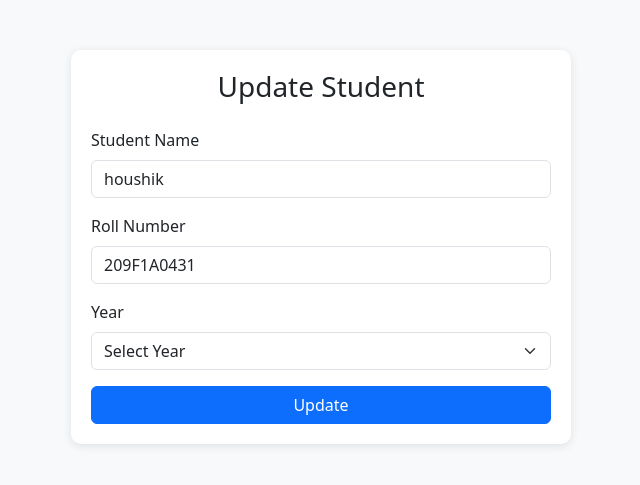
After one commit to Anieefn/Qr_attandance, a Django app: page /update_student/1/ in a window 1280 px wide. The commit adds this page. Shown: the top 485 px of the page, without its empty margins (319-959 px from the left). Run offline with Django 5.2, Linux system fonts and the light colour scheme; data comes from the database, SQL or seed files in the repository; both versions use the stored data as it was after the commit.

Commit message:
"final2"

```diff
--- a/scanner/models.py
+++ b/scanner/models.py
@@ -9,6 +9,7 @@ class Register(models.Model):
     roll_number = models.CharField(max_length=50)
     image = models.ImageField(upload_to='images/')
     qr = models.ImageField(upload_to='qr/',blank=True)
+    year = models.CharField(max_length=50,blank=True)
     def __str__(self):
         return f'{self.username}+{self.id}'
 
--- a/scanner/urls.py
+++ b/scanner/urls.py
@@ -4,9 +4,11 @@ from . import views
 urlpatterns = [
     path('', views.index, name='login'),
     path('signup/', views.signup, name='signup'),
-    path('home/<int:userid>/', views.teacher, name='home'),
+    path('home/<int:userid>/<int:year>/', views.teacher, name='home'),
     path('attendance/<int:userid>/', views.attendance, name='attendance'),
     path('student/<int:userid>/', views.student_dashboard, name='student'),
     path('report/<int:userid>/', views.report, name='report'),
     path('logout/', views.logout, name='logout'),
+    path('update_student/<int:userid>/', views.update_student, name='update_student'),
+    path('delete_student/<int:userid>/<int:student_id>/', views.delete_student, name='delete_student'),
 ]
--- a/scanner/views.py
+++ b/scanner/views.py
@@ -20,7 +20,7 @@ def index(request):
             if user.role == 'student':
                 return redirect('student', userid=user.id)
             elif user.role == 'teacher':
-                return redirect('home', userid=user.id)
+                return redirect('home', userid=user.id, year=1)
         else:
             # Only show error if form is submitted AND credentials are wrong
             return render(request, 'login.html', {
@@ -36,6 +36,7 @@ def signup(request):
         username = request.POST['username']
         password = request.POST['password']
         email = request.POST['email']
+        year = request.POST['year']
         roll_number = request.POST['roll_number']
         image = request.FILES.get('image')
 
@@ -52,7 +53,8 @@ def signup(request):
             email=email,
             roll_number=roll_number,
             image=image,
-            qr=qr_file
+            qr=qr_file,
+            year=year
         )
         user.save()
 
@@ -61,12 +63,12 @@ def signup(request):
 
     return render(request, 'signup.html')
 
-def teacher(request, userid):
+def teacher(request, userid, year=1):  # Default year is 1
     # Get teacher's own data
     user = get_object_or_404(Register, id=userid)
 
-    # Get all students
-    students = Register.objects.filter(role='student')
+    # Filter students by year
+    students = Register.objects.filter(role='student', year=year)
 
     student_data = []
     for student in students:
@@ -74,9 +76,11 @@ def teacher(request, userid):
         report = Report.objects.filter(roll_number=student.roll_number).first()
 
         student_data.append({
+            "id": student.id,
             "username": student.username,
             "roll_number": student.roll_number,
-            "image": getattr(student, "image", None),  # only works if you add an image field
+            "year":student.year,
+            "image": getattr(student, "image", None),
             "attendance_present": attendance.present if attendance else None,
             "attendance_date": attendance.date if attendance else None,
             "report_date": report.date if report else None
@@ -84,8 +88,8 @@ def teacher(request, userid):
 
     return render(request, 'home.html', {
         "userid": userid,
+        "year": year,
         "student_data": student_data,
-
     })
 
 
@@ -152,10 +156,12 @@ def student_dashboard(request, userid):
     report = Report.objects.filter(roll_number=student.roll_number).first()
 
     student_data = {
+        "id": student.id,
         "username": student.username,
         "roll_number": student.roll_number,
         "image": getattr(student, "image", None),
         "qr": getattr(student, "qr", None),
+        "year": student.year,
         "attendance_present": attendance.present if attendance else None,
         "attendance_date": attendance.date if attendance else None,
         "report_date": report.date if report else None
@@ -175,3 +181,24 @@ def report(request,userid):
 
 def logout(request):
     return render(request,'login.html')
+
+def delete_student(request, userid, student_id):
+    student = get_object_or_404(Register, id=student_id, role='student')
+    student.delete()
+    return redirect('home', userid=userid, year=1)  # Change year if needed
+
+def update_student(request, userid):
+    # Get the student to update
+    student = get_object_or_404(Register, id=userid)
+
+    if request.method == 'POST':
+        student.username = request.POST.get('username')
+        student.roll_number = request.POST.get('roll_number')
+        student.year = request.POST.get('year')
+        student.save()
+        return redirect('student', userid=userid)
+
+    return render(request, 'update.html', {
+        'student': student,
+        'userid': userid
+    })
--- a/templates/report.html
+++ b/templates/report.html
@@ -128,7 +128,7 @@
         <a class="navbar-brand" href="#">Teacher Dashboard</a>
         <ul class="navbar-nav">
             <li class="nav-item">
-                <a class="nav-link" href="{% url 'home' userid %}"><i class="fas fa-file-alt"></i> Home</a>
+                <a class="nav-link" href="{% url 'home' userid 1 %}"><i class="fas fa-file-alt"></i> Home</a>
             </li>
             <li class="nav-item">
                 <a class="nav-link" href="{% url 'attendance' userid %}"><i class="fas fa-qrcode"></i> Scanner</a>
--- a/templates/scan.html
+++ b/templates/scan.html
@@ -127,11 +127,11 @@
 <!-- Navbar -->
 <nav class="navbar navbar-expand-lg fixed-top">
     <div class="container-fluid px-4">
-        <a class="navbar-brand" href="{% url 'home' userid %}">Teacher Dashboard</a>
+        <a class="navbar-brand" href="{% url 'home' userid 1%}">Teacher Dashboard</a>
         <div class="collapse navbar-collapse justify-content-end">
             <ul class="navbar-nav">
                 <li class="nav-item">
-                    <a class="nav-link" href="{% url 'home' userid %}"><i class="fas fa-home"></i> Home</a>
+                    <a class="nav-link" href="{% url 'home' userid 1%}"><i class="fas fa-home"></i> Home</a>
                 </li>
                 <li class="nav-item">
                     <a class="nav-link" href="{% url 'report' userid %}"><i class="fas fa-file-alt"></i> Report</a>
--- a/templates/signup.html
+++ b/templates/signup.html
@@ -50,6 +50,10 @@
                 <input type="text" name="roll_number" id="roll_number" class="form-control" required>
             </div>
             <div class="mb-3">
+                <label for="year" class="form-label">Year</label>
+                <input type="text" name="year" id="roll_number" class="form-control" required>
+            </div>
+            <div class="mb-3">
                 <label for="image" class="form-label">Profile Image</label>
                 <input type="file" name="image" id="image" class="form-control" accept="image/*">
             </div>
--- a/templates/student_home.html
+++ b/templates/student_home.html
@@ -97,6 +97,7 @@
 <header>
     <span>Student Dashboard</span>
     <a href="{% url 'logout' %}">Logout</a>
+    <a style="margin-right: 30px" href="{% url 'update_student' userid %}">update</a>
 </header>
 
 <div class="container">
@@ -112,6 +113,8 @@
 
         <h2>{{ student_data.username }}</h2>
         <div class="info"><strong>Roll Number:</strong> {{ student_data.roll_number }}</div>
+        <div class="info"><strong>year:</strong> {{ student_data.year }}</div>
+
 
         <div class="info">
             <strong>Attendance:</strong> {{ student_data.attendance_present }}%
--- /dev/null
+++ b/templates/update.html
@@ -0,0 +1,65 @@
+{% load static %}
+<!DOCTYPE html>
+<html lang="en">
+<head>
+    <meta charset="UTF-8">
+    <title>Update Student</title>
+    <link href="https://cdn.jsdelivr.net/npm/bootstrap@5.3.0/dist/css/bootstrap.min.css" rel="stylesheet">
+    <style>
+        body {
+            background-color: #f8f9fa;
+        }
+        .update-card {
+            max-width: 500px;
+            margin: 50px auto;
+            padding: 20px;
+            background: white;
+            border-radius: 10px;
+            box-shadow: 0 2px 10px rgba(0,0,0,0.1);
+        }
+        .form-label {
+            font-weight: 500;
+        }
+        .btn-submit {
+            width: 100%;
+        }
+    </style>
+</head>
+<body>
+
+<div class="update-card">
+    <h3 class="text-center mb-4">Update Student</h3>
+    <form method="POST" action="{% url 'update_student' userid %}">
+        {% csrf_token %}
+
+        <!-- Username -->
+        <div class="mb-3">
+            <label for="username" class="form-label">Student Name</label>
+            <input type="text" id="username" name="username"
+                   value="{{ student.username }}" class="form-control" required>
+        </div>
+
+        <!-- Roll Number -->
+        <div class="mb-3">
+            <label for="roll_number" class="form-label">Roll Number</label>
+            <input type="text" id="roll_number" name="roll_number"
+                   value="{{ student.roll_number }}" class="form-control" required>
+        </div>
+
+        <!-- Year -->
+        <div class="mb-3">
+            <label for="year" class="form-label">Year</label>
+            <select id="year" name="year" class="form-select" required>
+                <option value="">Select Year</option>
+                <option value="1" {% if student.year == 1 %}selected{% endif %}>1</option>
+                <option value="2" {% if student.year == 2 %}selected{% endif %}>2</option>
+            </select>
+        </div>
+
+        <!-- Submit -->
+        <button type="submit" class="btn btn-primary btn-submit">Update</button>
+    </form>
+</div>
+
+</body>
+</html>
```
Also changed, not shown: templates/home.html (+30 -3 lines), db.sqlite3.
